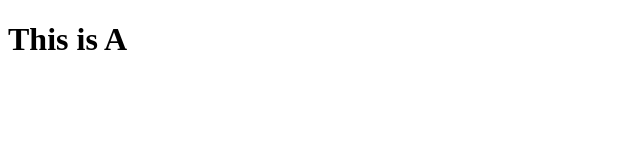
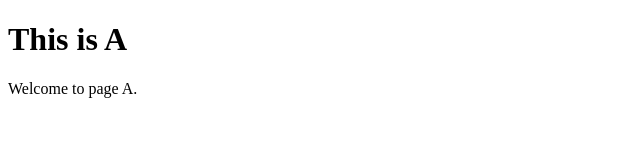
Before and after one commit to royfrankly/prueba, a plain HTML site: page a.html in a window 1280 px wide. Shown: the whole page, without its empty margins (0-640 px from the left). Drawn offline with Linux system fonts and the light colour scheme.

Commit message:
mod a paragraph

```diff
--- a/a.html
+++ b/a.html
@@ -7,6 +7,7 @@
 </head>
 <body>
     <h1>This is A</h1>
+    <p>Welcome to page A.</p>
 
 </body>
 </html>
```
